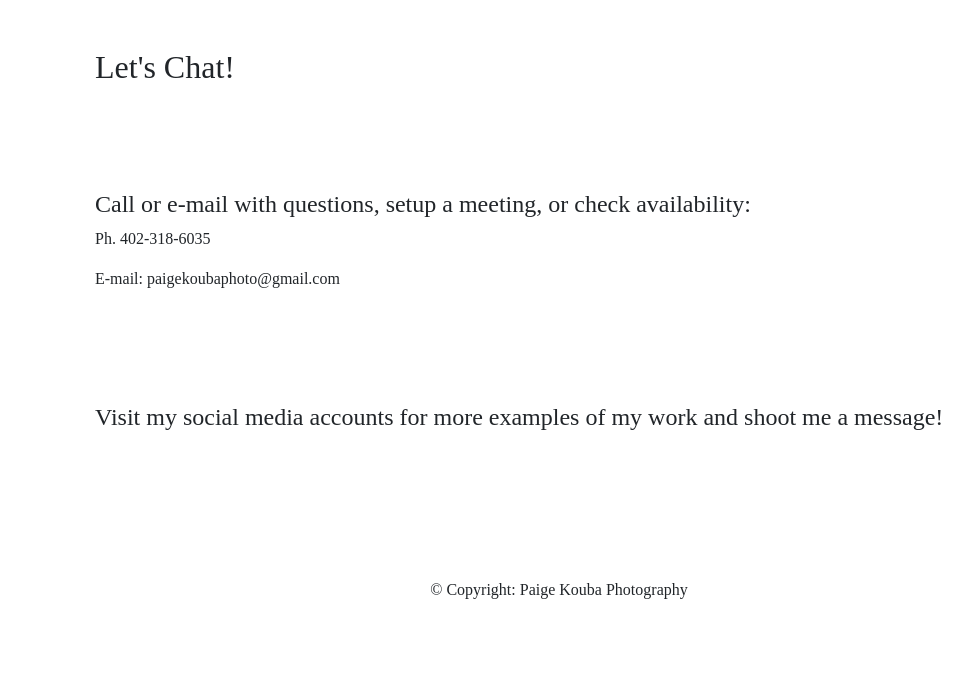
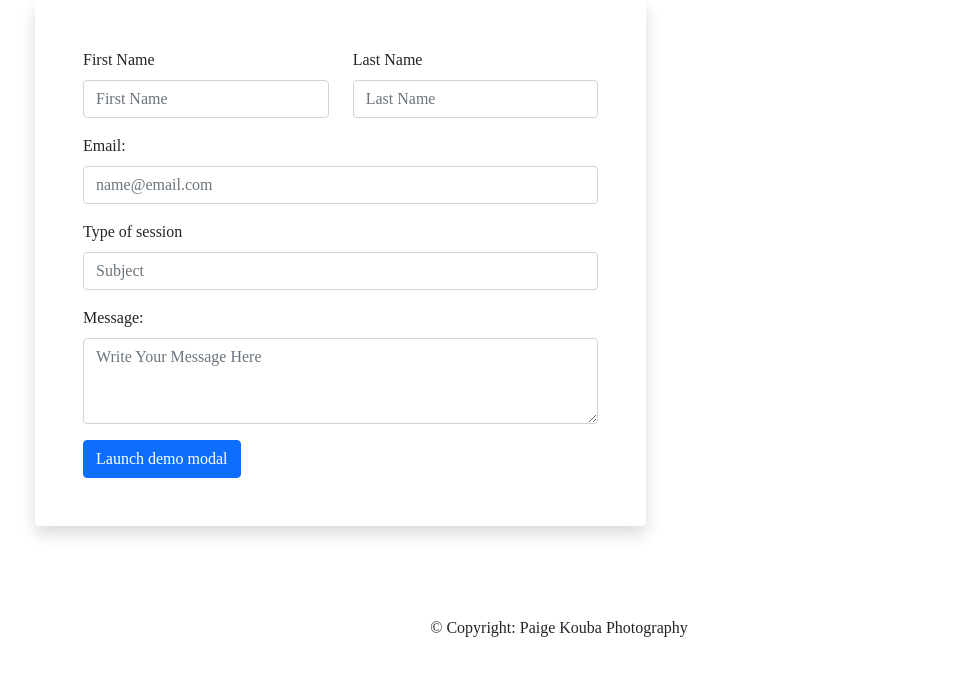
Before and after one commit to trentnsmith/koubaphoto, a React (Create React App) app: page /contact in a window 1280 px wide. Shown: the top 676 px of the page, without its empty margins (81-1053 px from the left). Built offline with nearby package versions, Linux system fonts and the light colour scheme; a web font is replaced by a local one.

Commit message:
form created/needs more styling and does not submit email yet

```diff
--- a/src/components/Contact.js
+++ b/src/components/Contact.js
@@ -3,19 +3,61 @@ import React, { Component } from 'react';
 class Contact extends Component {
     render() {
         return (
-            <section>
-                <div class="p-5">
-                    <p class="h2">Let's Chat!</p>
+            <div>
+                <div class="row">
+                    <div class="col-md-7 shadow rounded p-5">
+                        <div class="row">
+                            <div class="col mb-3">
+                                <label class="form-label">First Name</label>
+                                <input type="text" class="form-control" placeholder="First Name" />
+                            </div>
+                            <div class="col mb-3">
+                                <label class="form-label">Last  Name</label>
+                                <input type="text" class="form-control" placeholder="Last Name" />
+                            </div>
+                        </div>
+                        <div class="col mb-3">
+                                <label class="form-label">Email:</label>
+                                <input type="text" class="form-control" placeholder="name@email.com" />
+                            </div>
+                        <div class="col mb-3">
+                            <label class="form-label">Type of session</label>
+                            <input type="text" class="form-control" placeholder="Subject" />
+                        </div>
+                        <div class="col mb-3">
+                            <label class="form-label">Message:</label>
+                            <textarea name="" class="form-control" placeholder="Write Your Message Here" rows="3" />
+                        </div>
+
+                        <button type="button" class="btn btn-primary" data-toggle="modal" data-target="#exampleModal">
+                  Launch demo modal
+                </button>
+
+                <div class="modal fade" id="exampleModal" tabindex="-1" aria-labelledby="exampleModalLabel" aria-hidden="true">
+                  <div class="modal-dialog">
+                    <div class="modal-content">
+                      <div class="modal-header">
+                        <h5 class="modal-title" id="exampleModalLabel">Modal title</h5>
+                        <button type="button" class="close" data-dismiss="modal" aria-label="Close">
+                          <span aria-hidden="true">&times;</span>
+                        </button>
+                      </div>
+                      <div class="modal-body">
+                        ...
+                      </div>
+                      <div class="modal-footer">
+                        <button type="button" class="btn btn-secondary" data-dismiss="modal">Close</button>
+                        <button type="button" class="btn btn-primary">Save changes</button>
+                      </div>
+                    </div>
+                  </div>
                 </div>
-                <div class="p-5">
-                    <p class="h4">Call or e-mail with questions, setup a meeting, or check availability:</p>
-                    <p>Ph. 402-318-6035</p>
-                    <p>E-mail: paigekoubaphoto@gmail.com</p>
+
+                    </div>
+
                 </div>
-                <div class="p-5">
-                    <p class="h4">Visit my social media accounts for more examples of my work and shoot me a message!</p>
+
                 </div>
-            </section>
         );
     }
 }
```
